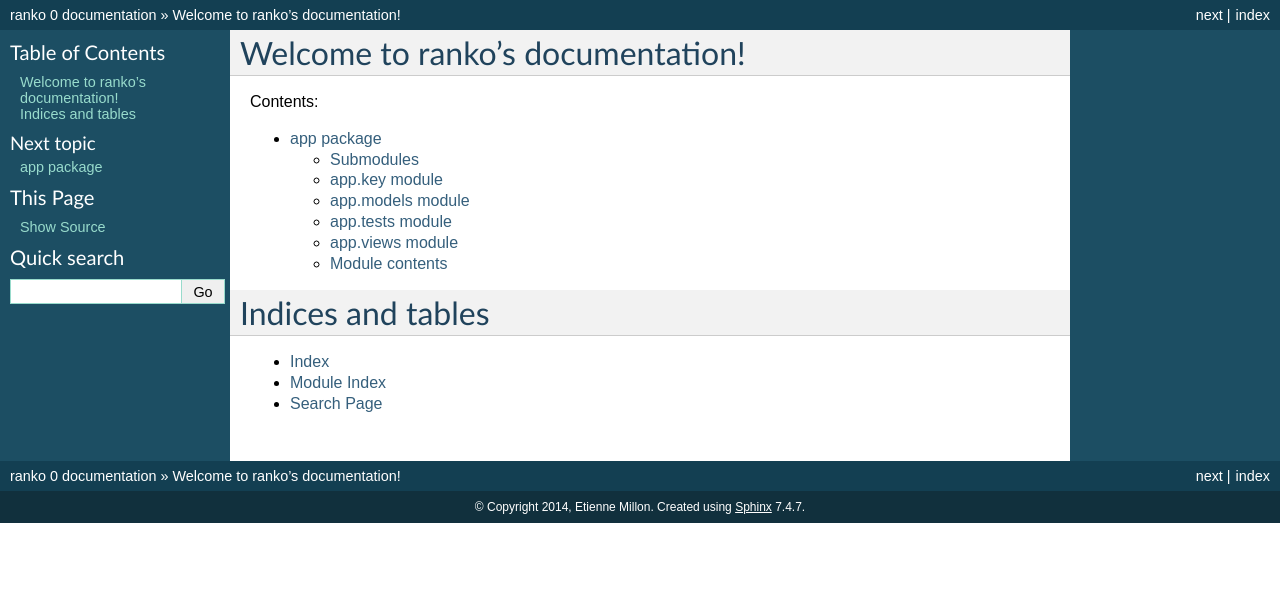
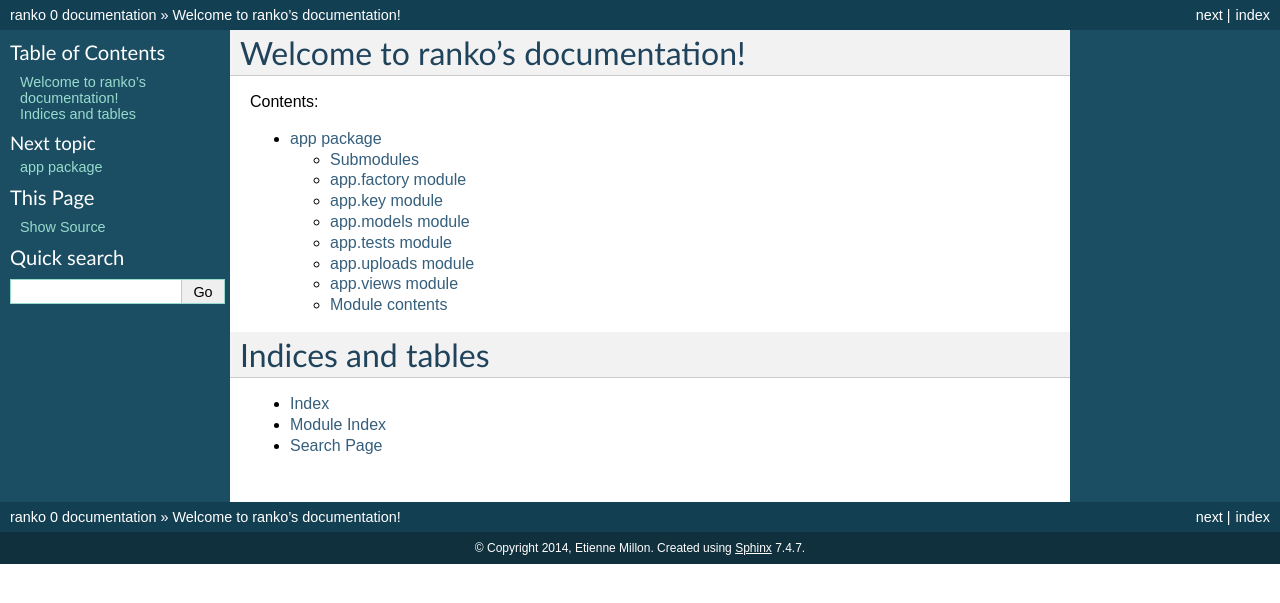
Before and after one commit to cloverfeed/ranko, a Sphinx documentation site: the page built from docs/index.rst, in a window 1280 px wide. Shown: the top 603 px of the page. Built offline with Sphinx 7.4.7, drawn with Linux system fonts in a browser that asks for light colours; pages that are not in the unit, such as notebooks, are missing from menus.

Commit message:
update docs

```diff
--- a/docs/app.rst
+++ b/docs/app.rst
@@ -3,6 +3,14 @@ app package
 
 Submodules
 ----------
+
+app.factory module
+------------------
+
+.. automodule:: app.factory
+    :members:
+    :undoc-members:
+    :show-inheritance:
 
 app.key module
 --------------
@@ -28,6 +36,14 @@ app.tests module
     :undoc-members:
     :show-inheritance:
 
+app.uploads module
+------------------
+
+.. automodule:: app.uploads
+    :members:
+    :undoc-members:
+    :show-inheritance:
+
 app.views module
 ----------------
 
--- a/docs/http.rst
+++ b/docs/http.rst
@@ -1,6 +1,6 @@
 HTTP endpoints
 --------------
 
-.. autoflask:: app:app
+.. autoflask:: app:factory.create_app()
    :include-empty-docstring:
    :endpoints:
```
